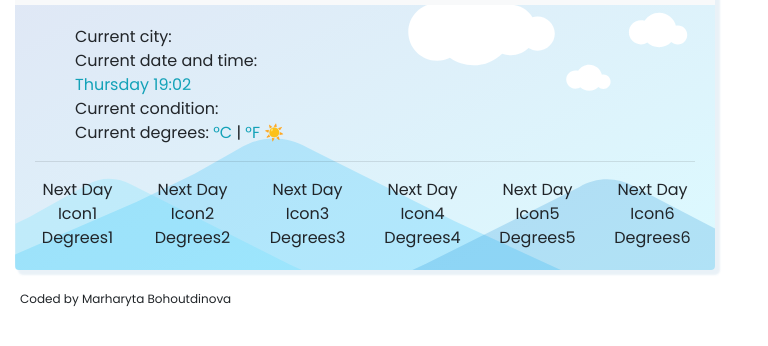
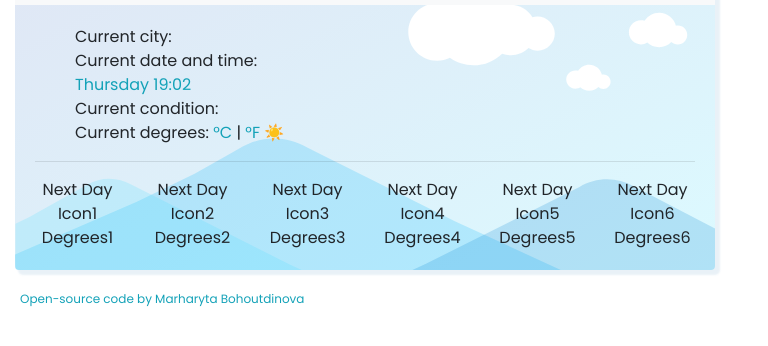
Before and after one commit to Bohoutdinova/Margo-weather, a website built with Parcel: page index.html in a window 1280 px wide. Shown: the part 104-450 px from the top of the page, without its empty margins (0-768 px from the left). Built offline with nearby package versions, Linux system fonts and the light colour scheme.

Commit message:
added link to github

```diff
--- a/index.html
+++ b/index.html
@@ -102,7 +102,11 @@
         </div>
       </div>
     </div>
-    <div class="by">Coded by Marharyta Bohoutdinova</div>
+    <div class="by">
+      <a href="https://github.com/Bohoutdinova/Margo-weather"
+        >Open-source code by Marharyta Bohoutdinova</a
+      >
+    </div>
 
     <script src="src/index.js"></script>
   </body>
```
